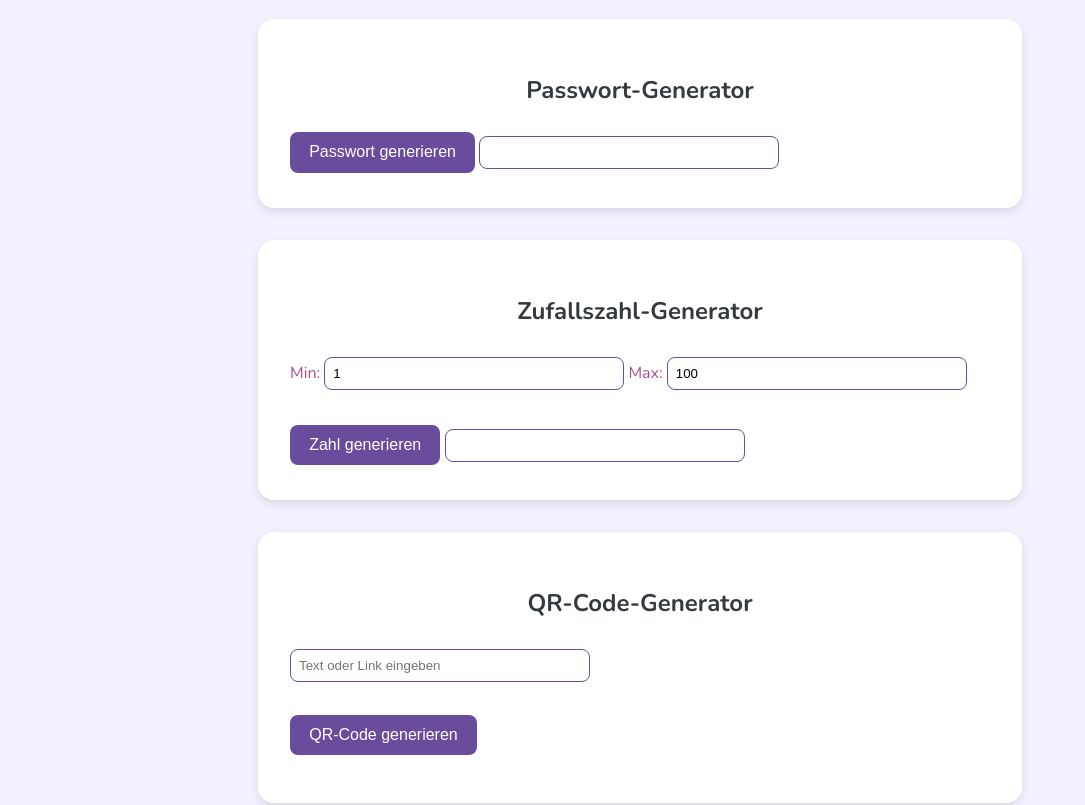
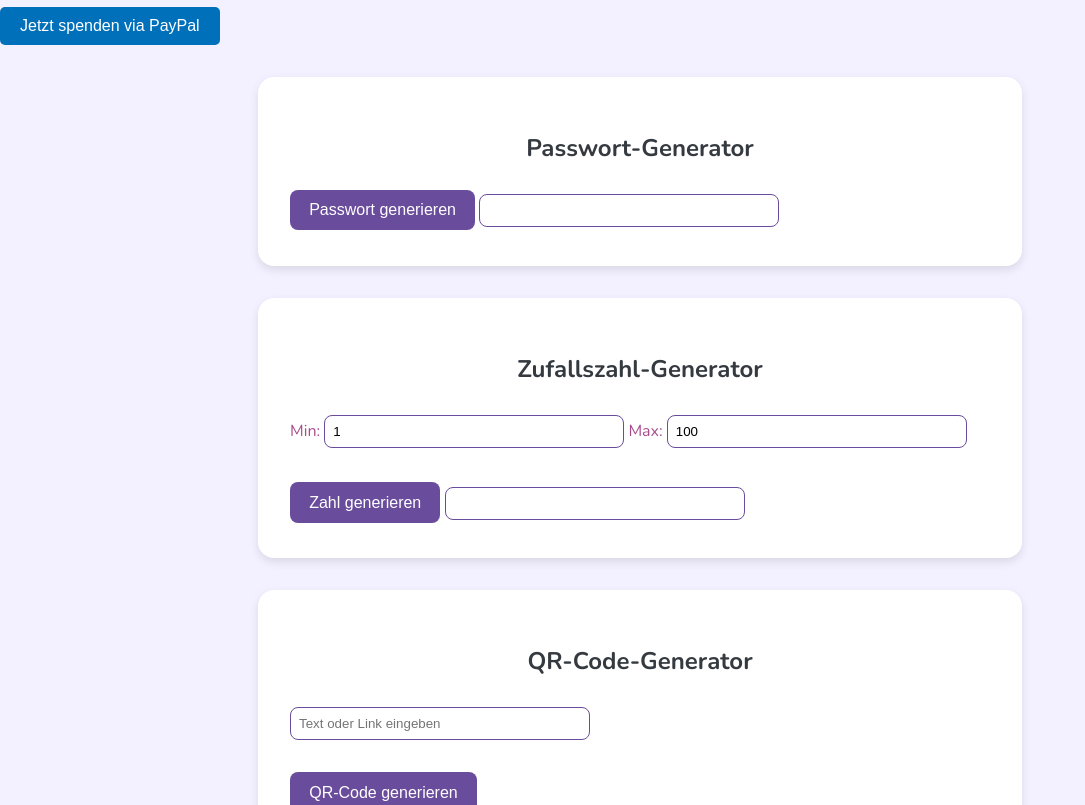
Before and after one commit to DavidDornheim/Free-Tool-Website, a plain HTML site: page index.html in a window 1280 px wide. Shown: the part 295-1100 px from the top of the page, without its empty margins (0-1085 px from the left). Drawn offline with nearby package versions, Linux system fonts and the light colour scheme.

Commit message:
Update index.html
add PayPal

```diff
--- a/index.html
+++ b/index.html
@@ -15,6 +15,12 @@
   </header>
 
   <main>
+    <a href="https://paypal.me/elisedornheim" target="_blank">
+  <button style="padding: 10px 20px; background-color: #0070ba; color: white; border: none; border-radius: 5px;">
+    Jetzt spenden via PayPal
+  </button>
+
+</a>
     <section id="password-generator">
       <h2>Passwort-Generator</h2>
       <button onclick="generatePassword()">Passwort generieren</button>
```
